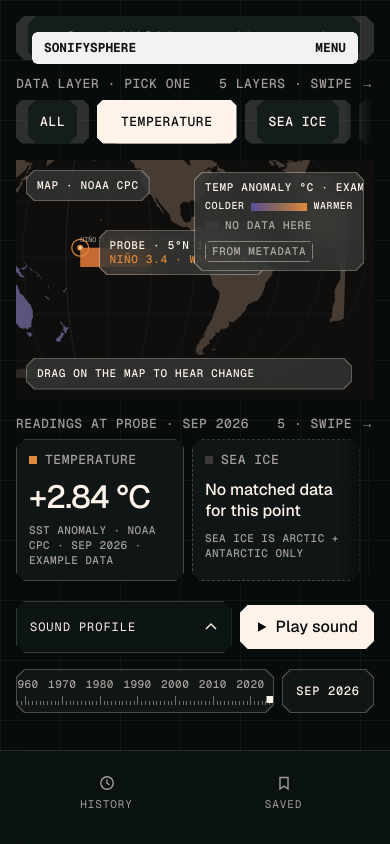
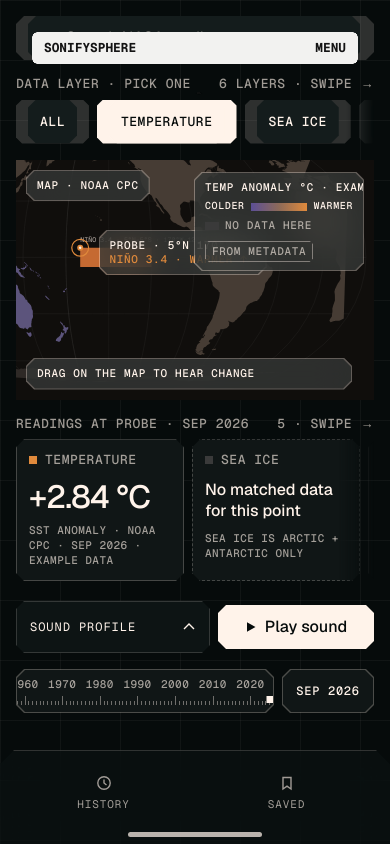
Before and after one commit to acheronx0577/Earth-Juke-Box-Sonifysphere, a Next.js app: page /listen in a window 390 px wide. Built offline with nearby package versions, Linux system fonts and the light colour scheme.

Commit message:
Match the phone search, layer count, and tab bar.
The phone search reads “Search NASA media…”, the layer row says six layers, and the tab bar is a frosted cut bar with a home indicator.

Co-authored-by: AcheronX. <richardhuynh53@gmail.com>

```diff
--- a/src/components/listen/v4/ListenV4.tsx
+++ b/src/components/listen/v4/ListenV4.tsx
@@ -376,7 +376,16 @@ export function ListenV4({ initialLayer }: { readonly initialLayer: LayerId }) {
   const [measured, setMeasured] = useState<{ value: string; detail: string } | null>(null);
   const [measuring, setMeasuring] = useState(false);
   const ready = useRef(false);
+  const [phoneSearch, setPhoneSearch] = useState(false);
   useProbeAudioBinding();
+
+  useEffect(() => {
+    const media = window.matchMedia("(max-width: 699px)");
+    const apply = () => setPhoneSearch(media.matches);
+    apply();
+    media.addEventListener("change", apply);
+    return () => media.removeEventListener("change", apply);
+  }, []);
 
   useEffect(() => {
     document.documentElement.classList.add("lv-lock");
@@ -654,7 +663,7 @@ export function ListenV4({ initialLayer }: { readonly initialLayer: LayerId }) {
               id="nasa-search"
               type="search"
               value={query}
-              placeholder="Search NASA images, videos or a place..."
+              placeholder={phoneSearch ? "Search NASA media…" : "Search NASA images, videos or a place..."}
               onChange={(event) => setQuery(event.target.value)}
             />
           </div>
@@ -665,7 +674,7 @@ export function ListenV4({ initialLayer }: { readonly initialLayer: LayerId }) {
               DATA LAYER · <span className="lv-layer-long">PICK ONE TO DRIVE THE SOUND</span>
               <span className="lv-layer-short">PICK ONE</span>
             </p>
-            <p className="lv-mono lv-eyebrow lv-swipe">{layers.length} LAYERS · SWIPE →</p>
+            <p className="lv-mono lv-eyebrow lv-swipe">6 LAYERS · SWIPE →</p>
           </div>
           <div className="lv-chips" role="group" aria-label="Data layer">
             {layers.map((item) => (
@@ -884,6 +893,7 @@ export function ListenV4({ initialLayer }: { readonly initialLayer: LayerId }) {
           </svg>
           SAVED
         </button>
+        <span className="lv-home-indicator" aria-hidden="true" />
       </div>
       <input
         ref={fileRef}
--- a/src/components/listen/v4/listen-v4.css
+++ b/src/components/listen/v4/listen-v4.css
@@ -1005,13 +1005,25 @@
     max-width: none;
     height: auto;
     min-height: 94px;
-    padding: 10px 18px calc(18px + env(safe-area-inset-bottom));
+    padding: 8px 12px calc(16px + env(safe-area-inset-bottom));
     justify-content: space-around;
     align-items: center;
-    background: rgba(13, 20, 20, 0.72);
-    backdrop-filter: blur(16px);
-    -webkit-backdrop-filter: blur(16px);
-    border-top: 1px solid rgba(255, 243, 234, 0.12);
+    background: rgba(13, 20, 20, 0.58);
+    backdrop-filter: blur(18px);
+    -webkit-backdrop-filter: blur(18px);
+    border-top: 1px solid rgba(255, 243, 234, 0.16);
+    clip-path: polygon(14px 0, calc(100% - 14px) 0, 100% 14px, 100% 100%, 0 100%, 0 14px);
+  }
+
+  .lv-home-indicator {
+    position: absolute;
+    left: 50%;
+    bottom: 7px;
+    width: 134px;
+    height: 5px;
+    transform: translateX(-50%);
+    border-radius: 99px;
+    background: rgba(255, 243, 234, 0.72);
   }
   .lv-tab {
     --cut: 8px;
@@ -1036,8 +1048,13 @@
   }
 }
 
+@media (max-width: 699px) {
+  .lv-play-pill { width: 156px; height: 44px; padding: 0 14px; }
+  .lv-collapse { height: 52px; }
+}
+
 @media (min-width: 700px) and (max-width: 1099px) {
-  .lv-page { padding: 24px 24px 112px; }
+  .lv-page { padding: 24px 24px 106px; }
   .lv-stage { height: 420px; }
   .lv-collapse { flex: 1; }
 }
```
